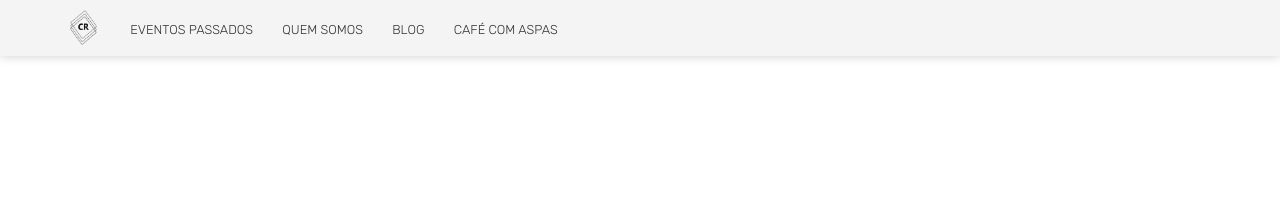
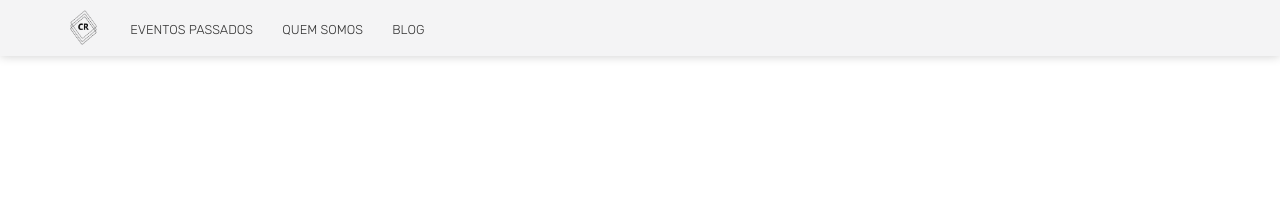
Before and after one commit to codered-co/codered-co, a Jekyll site: the page built from contact-success.html, in a window 1280 px wide. Shown: the top 212 px of the page. Built offline with Jekyll 4.4.1, drawn with Linux system fonts in a browser that asks for light colours; nearby versions of some CDN libraries.

Commit message:
Remove podcast do menu

```diff
--- a/_includes/navigation.html
+++ b/_includes/navigation.html
@@ -4,7 +4,6 @@
 	<a href="{{site.url}}/codered-co/eventos" class="">Eventos passados</a>
 	<a href="{{site.url}}/codered-co/quemsomos" class="">Quem somos</a>
 	<a href="{{site.url}}/codered-co/blog" class="">Blog</a>
-	<a href="{{site.url}}/codered-co/cafecomaspas"  class="">Café com aspas</a>
 
 </nav>
 
```
